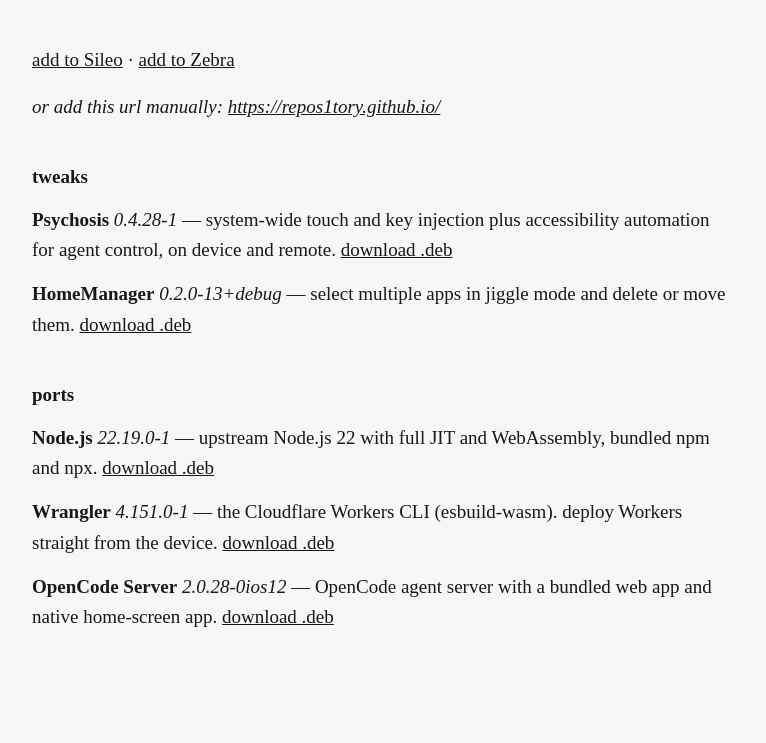
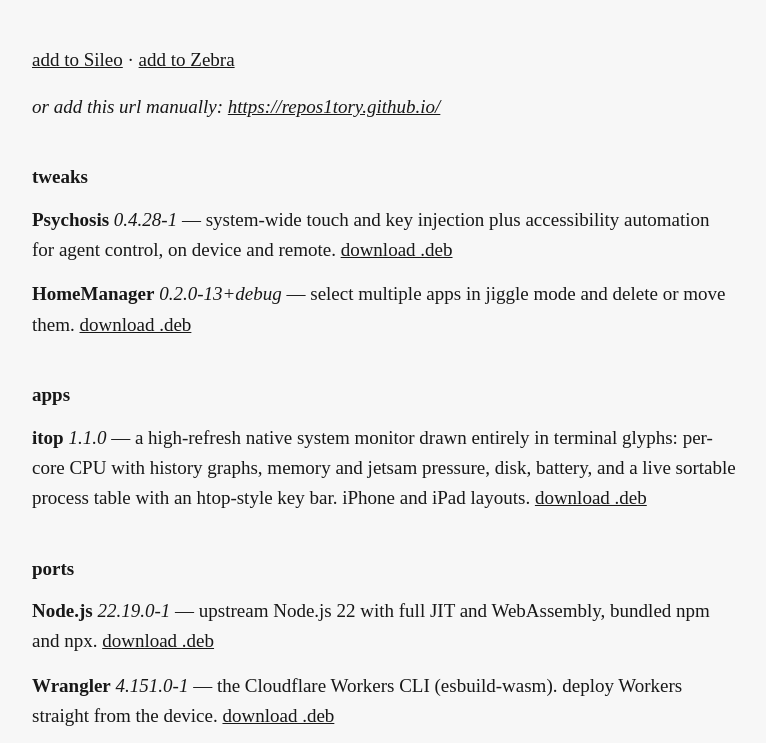
Before and after one commit to repos1tory/repos1tory.github.io, a plain HTML site: page docs/index.html in a window 1280 px wide. Shown: the part 341-1084 px from the top of the page, without its empty margins (40-806 px from the left). Drawn offline with Linux system fonts and the light colour scheme.

Commit message:
publish itop 1.1.0 (apps section)

```diff
--- a/docs/index.html
+++ b/docs/index.html
@@ -52,6 +52,11 @@
 <ul>
   <li><b>Psychosis</b> <span class="ver">0.4.28-1</span> — system-wide touch and key injection plus accessibility automation for agent control, on device and remote. <a href="pool/main/p/psychosis/com.alsinas.psychosis_0.4.28-1_iphoneos-arm64.deb">download .deb</a></li>
   <li><b>HomeManager</b> <span class="ver">0.2.0-13+debug</span> — select multiple apps in jiggle mode and delete or move them. <a href="pool/main/h/homemanager/com.alsinas.homemanager_0.2.0-13+debug_iphoneos-arm64.deb">download .deb</a></li>
+</ul>
+
+<h2>apps</h2>
+<ul>
+  <li><b>itop</b> <span class="ver">1.1.0</span> — a high-refresh native system monitor drawn entirely in terminal glyphs: per-core CPU with history graphs, memory and jetsam pressure, disk, battery, and a live sortable process table with an htop-style key bar. iPhone and iPad layouts. <a href="pool/main/i/itop/itop_1.1.0_iphoneos-arm64.deb">download .deb</a></li>
 </ul>
 
 <h2>ports</h2>
```
Also changed, not shown: 4 other files.
